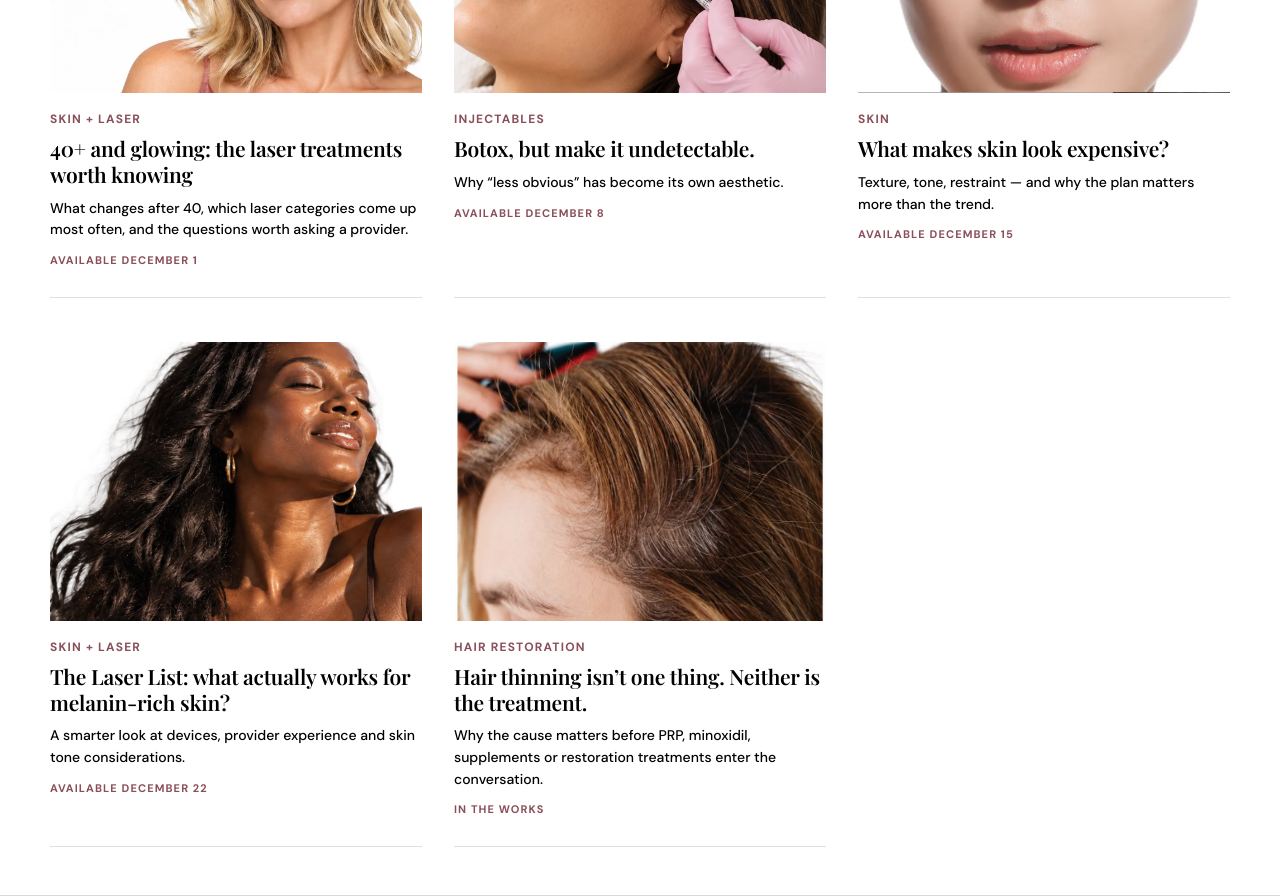
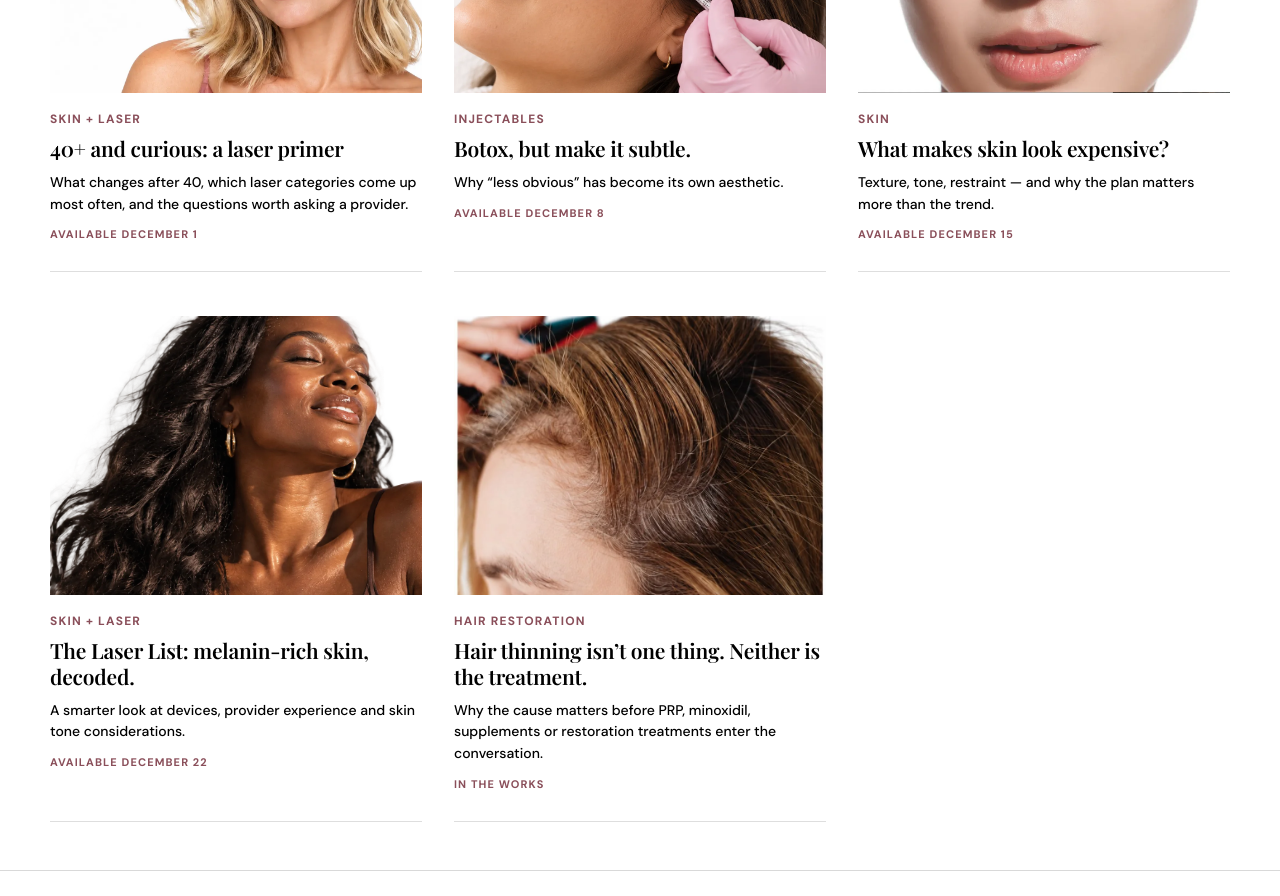
Before and after one commit to WenleyTech/beautyjar-site, a plain HTML site: page the-edit.html in a window 1280 px wide. Shown: the part 1200-2096 px from the top of the page. Drawn offline with nearby package versions, Linux system fonts and the light colour scheme.

Commit message:
Add files via upload

```diff
--- a/the-edit.html
+++ b/the-edit.html
@@ -174,13 +174,13 @@ document.addEventListener('DOMContentLoaded',()=>{const footer=document.getEleme
 <section class="story-grid"><article class="story">
 <div class="story-img"><img alt="Portrait of a woman in her 40s with glowing skin" decoding="async" height="941" src="/assets/images/beautyjar-edit-blonde-40-plus.webp" style="object-position:88% 0%;" width="1672"/></div>
 <div class="category">Skin + Laser</div>
-<h3 id="laser-treatments-after-40">40+ and glowing: the laser treatments worth knowing</h3>
+<h3 id="laser-treatments-after-40">40+ and curious: a laser primer</h3>
 <p>What changes after 40, which laser categories come up most often, and the questions worth asking a provider.</p>
 <span class="avail">Available December 1</span>
 </article><article class="story">
 <div class="story-img"><img alt="Woman receiving a subtle injectable treatment" decoding="async" height="1374" loading="lazy" src="/assets/images/woman-receiving-a-subtle-injectable-treatment-7e17949e8c20.webp" width="1145"/></div>
 <div class="category">Injectables</div>
-<h3 id="botox-undetectable">Botox, but make it undetectable.</h3>
+<h3 id="botox-undetectable">Botox, but make it subtle.</h3>
 <p>Why “less obvious” has become its own aesthetic.</p>
 <span class="avail">Available December 8</span>
 </article><article class="story">
@@ -192,7 +192,7 @@ document.addEventListener('DOMContentLoaded',()=>{const footer=document.getEleme
 </article><article class="story story-laser">
 <div class="story-img"><img alt="Sunlit portrait of a woman with glowing melanin-rich skin" decoding="async" height="769" loading="lazy" src="/assets/images/sunlit-portrait-of-a-woman-in-her-40s-with-gl-2eb7d47e9f53.webp" style="object-position:70% 10%;" width="1800"/></div>
 <div class="category">Skin + Laser</div>
-<h3 id="laser-list-melanin-rich-skin">The Laser List: what actually works for melanin-rich skin?</h3>
+<h3 id="laser-list-melanin-rich-skin">The Laser List: melanin-rich skin, decoded.</h3>
 <p>A smarter look at devices, provider experience and skin tone considerations.</p>
 <span class="avail">Available December 22</span>
 </article><article class="story">
```
Also changed, not shown: about.html (+1 -1 lines).
